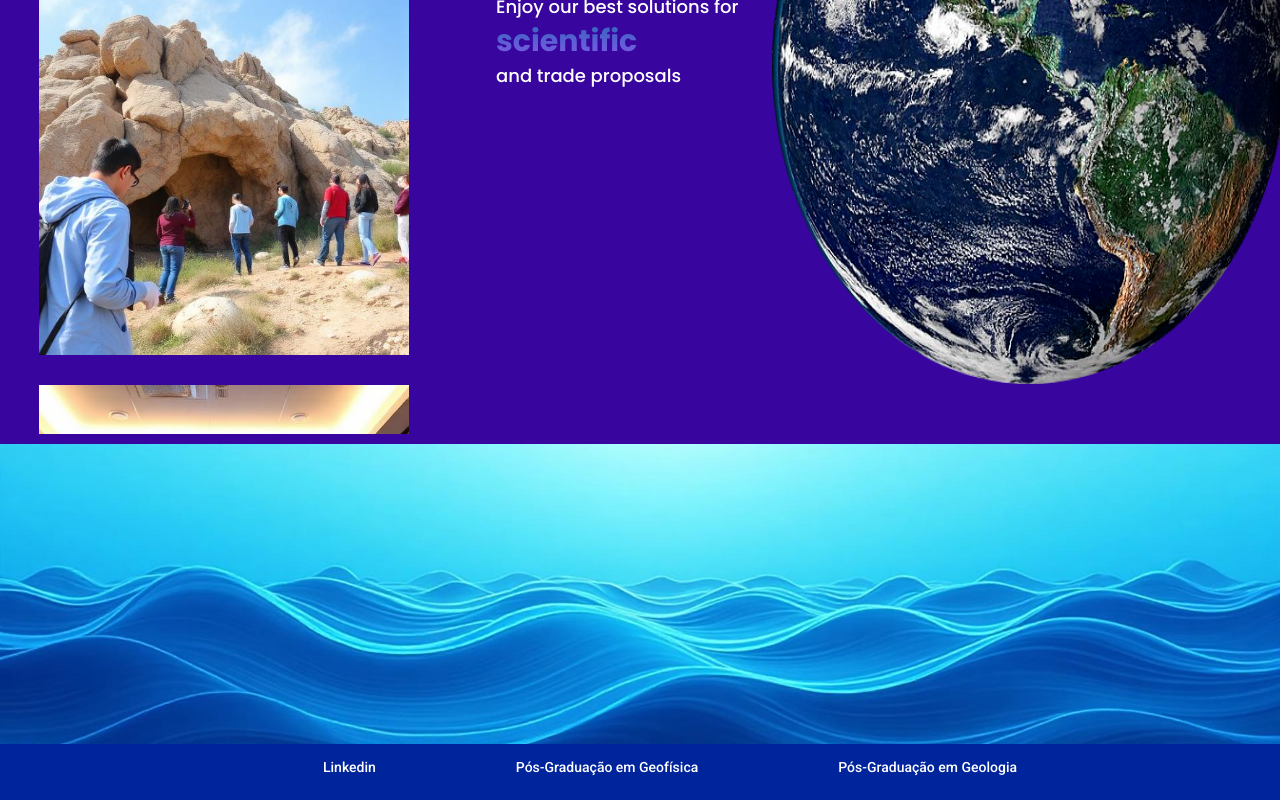
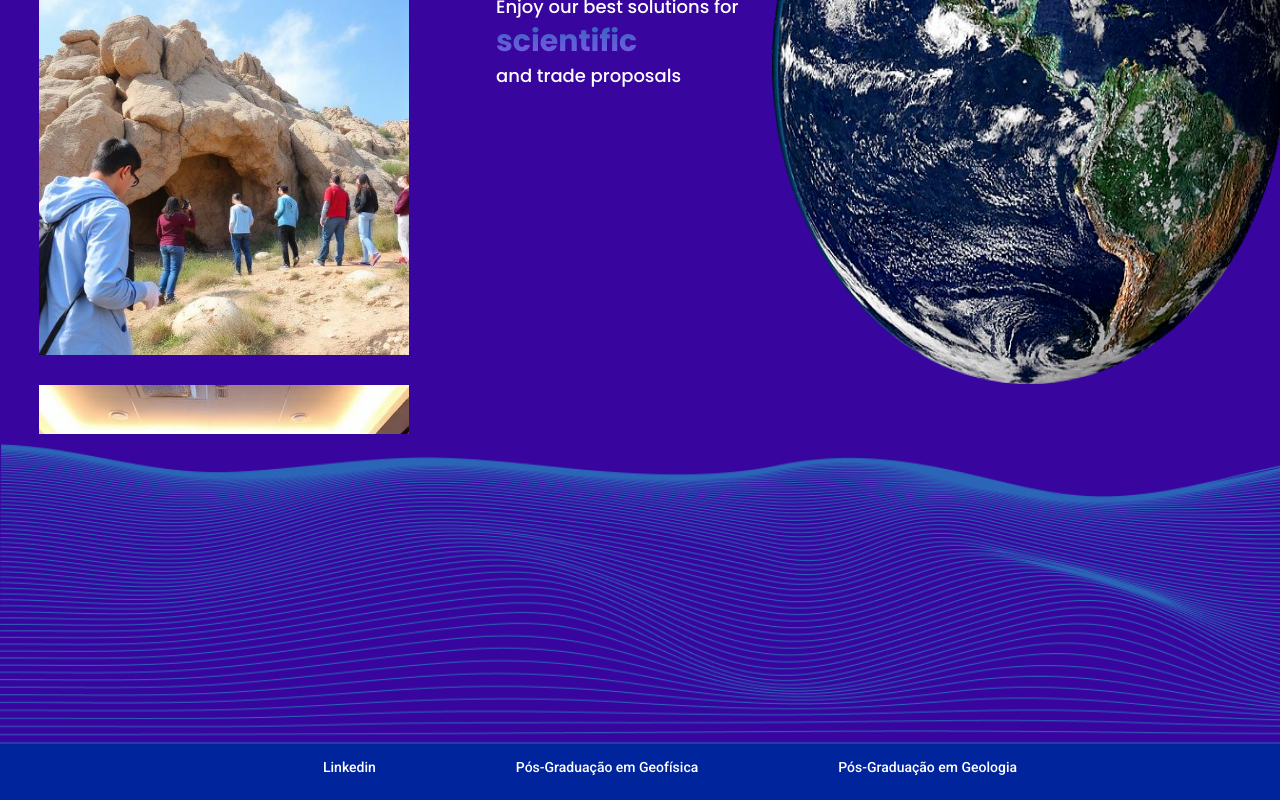
Before and after one commit to CPGG-UFBA/pagina-cpgg, a React (Vite) app: page / in a window 1280 px wide. Shown: the part 386-1186 px from the top of the page. Built offline with nearby package versions, Linux system fonts and the light colour scheme.

Commit message:
Update Footer image

```diff
--- a/src/components/Footer/Footer.module.css
+++ b/src/components/Footer/Footer.module.css
@@ -9,7 +9,7 @@
 
 .image {
   width: 100%;
-  background-image: url('../Figures/bg-footer.png');
+  background-image: url('../../assets/footer-figure.png');
   background-size: cover; /* Use "cover" se quiser que a imagem ocupe todo o espaço */
   background-repeat: no-repeat;
   height: 300px; /* Definir uma altura mínima para a div ficar visível */
```
Also changed, not shown: src/assets/footer-figure.png (added).
